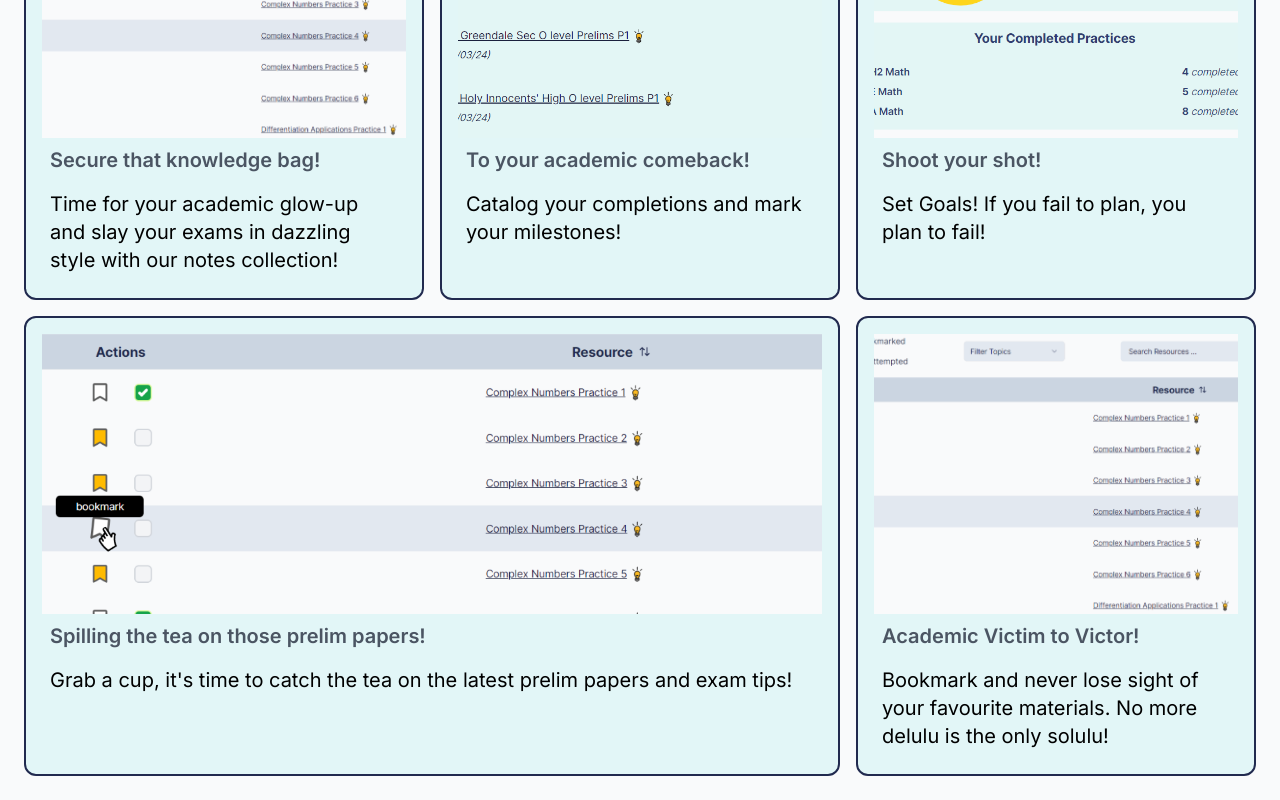
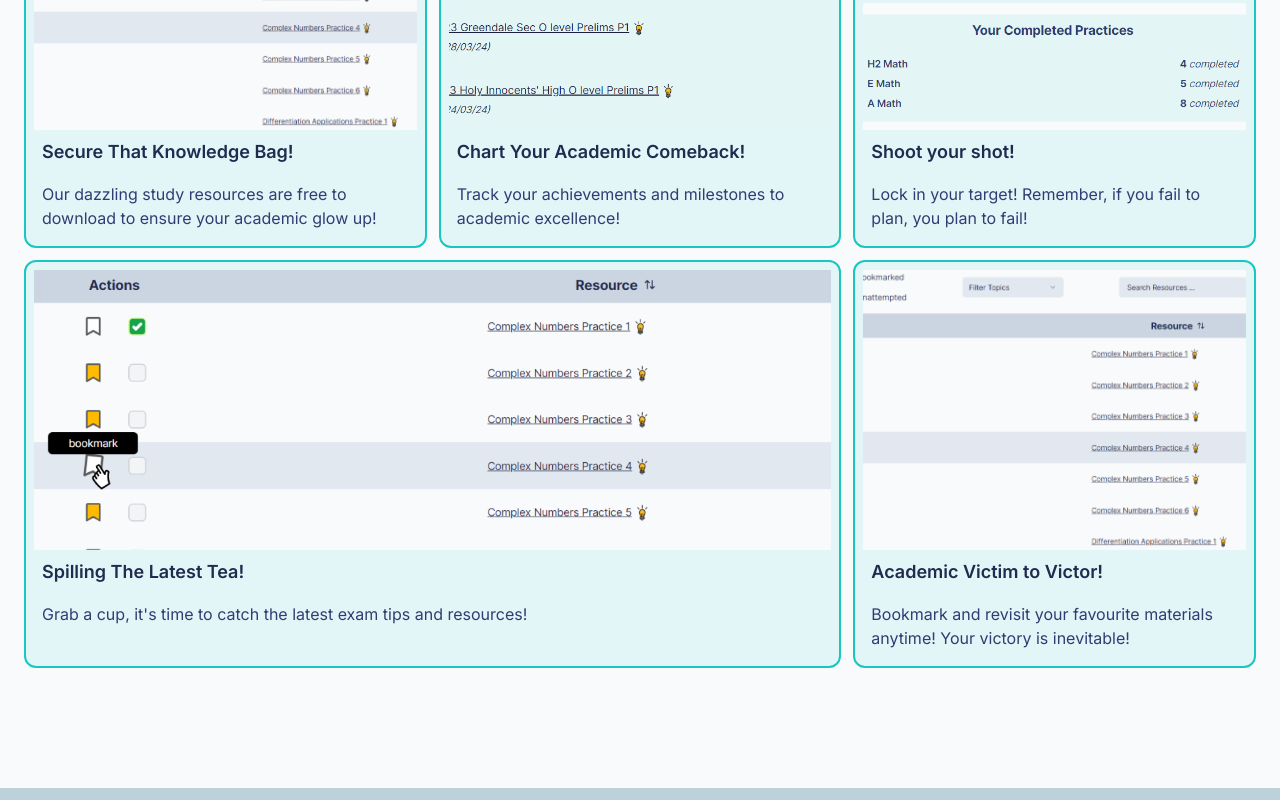
Before and after one commit to LimJiaEarn/myacademicweapon, a Next.js app: page / in a window 1280 px wide. Shown: the part 2760-3560 px from the top of the page. Built offline with nearby package versions, Linux system fonts and the light colour scheme; no server answers.

Commit message:
Animation to Bentobox

```diff
--- a/src/app/page.tsx
+++ b/src/app/page.tsx
@@ -1,6 +1,6 @@
 import { HeroParallax } from '@/components/ui/hero-parallax';
 import { heroImages } from '../../constants';
-import OurServices from '@/components/shared/OurServices';
+import Services from '@/components/shared/Services';
 
 
 
@@ -16,7 +16,7 @@ const HomePage = () => {
 
 
       <section className="w-full px-2 sm:px-4 md:px-6 mx-auto">
-        <OurServices/>
+        <Services/>
       </section>
 
     {/* <h1 className="mb-4 md:mb-6 text-2xl md:text-3xl font-semibold text-pri_navy_dark text-center">From Academic Victim to Victor!</h1>
--- a/src/components/shared/OurServices.tsx
+++ /dev/null
@@ -1,76 +0,0 @@
-import Image from 'next/image';
-
-const OurServices = () => {
-  return (
-    <div className="grid mx-auto max-w-[1500px] auto-rows-auto grid-cols-1 md:grid-cols-3 gap-4">
-
-        <div className="col-span-1 row-span-1">
-            <ServiceCard
-                header="Secure that knowledge bag!"
-                desc="Time for your academic glow-up and slay your exams in dazzling style with our notes collection! "
-                imagePath="/images/service5.png"
-            />
-        </div>
-
-        <div className="col-span-1 row-span-1">
-            <ServiceCard
-                header="To your academic comeback!"
-                desc="Catalog your completions and mark your milestones!"
-                imagePath="/images/service2.png"
-            />
-        </div>
-
-        <div className="col-span-1 row-span-1">
-            <ServiceCard
-                header="Shoot your shot!"
-                desc="Set Goals! If you fail to plan, you plan to fail!"
-                imagePath="/images/service3.png"
-            />
-        </div>
-
-        <div className="col-span-1 md:col-span-2 row-span-1">
-            <ServiceCard
-                header="Spilling the tea on those prelim papers!"
-                desc="Grab a cup, it's time to catch the tea on the latest prelim papers and exam tips!"
-                imagePath="/images/service5.png"
-            />
-        </div>
-
-        <div className="col-span-1 row-span-1">
-            <ServiceCard
-                header="Academic Victim to Victor!"
-                desc="Bookmark and never lose sight of your favourite materials. No more delulu is the only solulu!"
-                imagePath="/images/service5.png"
-            />
-        </div>
-
-    </div>
-  )
-}
-
-
-const ServiceCard = ({ header, desc, imagePath }: { header: string, desc: string, imagePath: string }) => {
-    return (
-        <div className="flex flex-col w-full h-full bg-pri_bg_card rounded-xl border-2 border-pri_navy_dark p-4">
-            <div className="relative w-full min-h-[280px]">
-                <Image
-                    src={imagePath}
-                    alt="icon"
-                    layout="fill"
-                    objectFit="cover"
-                />
-            </div>
-            <div className="flex flex-col justify-start items-start flex-1 gap-4 p-2">
-                <h2 className="text-md md:text-xl font-semibold text-gray-600 text-center">
-                    {header}
-                </h2>
-                <p className="text-lg leading-relaxed text-text_gray md:text-xl">
-                    {desc}
-                </p>
-            </div>
-        </div>
-    )
-}
-
-
-export default OurServices
--- /dev/null
+++ b/src/components/shared/ServiceCard.tsx
@@ -0,0 +1,73 @@
+"use client"
+
+
+import Image from 'next/image';
+import { motion } from 'framer-motion';
+
+const cardVariants = {
+    offscreenTop: {
+        y: -50,
+        opacity: 0
+      },
+    offscreenLeft: {
+      x: -50,
+      opacity: 0
+    },
+    offscreenRight: {
+      x: 50,
+      opacity: 0
+    },
+    onscreen: {
+      x: 0,
+      y: 0,
+      opacity: 1,
+      transition: {
+        duration: 0.9,
+        ease: "easeOut"
+      }
+    }
+};
+
+
+const ServiceCard = ({ initial, header, desc, imagePath }: { initial: string, header: string, desc: string, imagePath: string }) => {
+
+
+    const isMobile = window.innerWidth <= 768;
+
+    const getInitialVariant = (initial : string) => {
+        if (isMobile) {
+            return 'offscreenLeft';
+        }
+        return initial;
+    };
+
+    return (
+
+    <motion.div
+        initial={getInitialVariant(initial)}
+        whileInView="onscreen"
+        viewport={{ once: true, amount: 0.8 }}
+        variants={cardVariants}
+        className="w-full h-full bg-pri_bg_card rounded-xl border-2 border-pri_mint_dark flex flex-col p-2"
+    >
+        <div className="relative w-full min-h-[240px] lg:min-h-[280px]">
+            <Image
+                src={imagePath}
+                alt="icon"
+                fill
+                style={{ objectFit: 'cover' }}
+            />
+        </div>
+        <div className="flex flex-col h-full justify-start items-start gap-4 p-2">
+            <h2 className="text-base md:text-lg font-semibold text-pri_navy_dark">
+                {header}
+            </h2>
+            <p className="text-sm leading-relaxed text-pri_navy_main md:text-base">
+                {desc}
+            </p>
+        </div>
+     </motion.div>
+    )
+}
+
+export default ServiceCard;
--- /dev/null
+++ b/src/components/shared/Services.tsx
@@ -0,0 +1,61 @@
+import ServiceCard from "./ServiceCard";
+
+
+const Services = () => {
+  return (
+    <div className="grid mx-auto max-w-[1500px] auto-rows-auto grid-cols-1 lg:grid-cols-3 gap-5 lg:gap-3">
+
+        <div className="col-span-1 row-span-1">
+            <ServiceCard
+                initial="offscreenLeft"
+                header="Secure That Knowledge Bag!"
+                desc="Our dazzling study resources are free to download to ensure your academic glow up!"
+                imagePath="/images/service5.png"
+            />
+        </div>
+
+        <div className="col-span-1 row-span-1">
+            <ServiceCard
+                initial="offscreenTop"
+                header="Chart Your Academic Comeback!"
+                desc="Track your achievements and milestones to academic excellence!"
+                imagePath="/images/service2.png"
+            />
+        </div>
+
+        <div className="col-span-1 row-span-1">
+            <ServiceCard
+                initial="offscreenRight"
+                header="Shoot your shot!"
+                desc="Lock in your target! Remember, if you fail to plan, you plan to fail!"
+                imagePath="/images/service3.png"
+            />
+        </div>
+
+        <div className="col-span-1 lg:col-span-2 row-span-1">
+            <ServiceCard
+                initial="offscreenLeft"
+                header="Spilling The Latest Tea!"
+                desc="Grab a cup, it's time to catch the latest exam tips and resources!"
+                imagePath="/images/service5.png"
+            />
+        </div>
+
+        <div className="col-span-1 row-span-1">
+            <ServiceCard
+                initial="offscreenRight"
+                header="Academic Victim to Victor!"
+                desc="Bookmark and revisit your favourite materials anytime! Your victory is inevitable!"
+                imagePath="/images/service5.png"
+            />
+        </div>
+
+    </div>
+  )
+}
+
+
+
+
+
+export default Services
--- a/src/components/ui/hero-parallax.tsx
+++ b/src/components/ui/hero-parallax.tsx
@@ -65,7 +65,7 @@ export const HeroParallax = (
 
 
   return (
-    <div ref={ref} className="min-h-[2270px] sm:min-h-[2480px] w-full max-w-[2360px] overflow-hidden antialiased relative flex flex-col mx-auto self-auto [perspective:1200px] [transform-style:preserve-3d] py-20 lg:py-40">
+    <div ref={ref} className="min-h-[2270px] sm:min-h-[2480px] w-full max-w-[1500px] overflow-hidden antialiased relative flex flex-col mx-auto self-auto [perspective:1200px] [transform-style:preserve-3d] py-20 lg:py-40">
       <Header />
       <motion.div
         style={{
```
